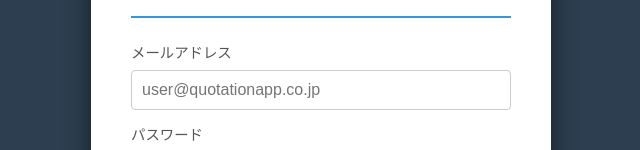
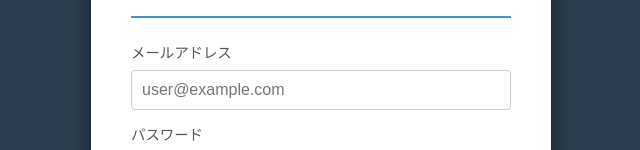
Before and after one commit to gantaro-max/quotation-app, a React (Vite) app in the folder frontend/: page / in a window 1280 px wide. Shown: the part 282-432 px from the top of the page, without its empty margins (319-959 px from the left). Built offline with nearby package versions, Linux system fonts and the light colour scheme.

Commit message:
Anonymize company references

```diff
--- a/frontend/src/components/EditScreen.tsx
+++ b/frontend/src/components/EditScreen.tsx
@@ -654,7 +654,7 @@ export const EditScreen: React.FC<EditScreenProps> = ({isReadOnly, creatorName,
                       </div>
                     </div>
                     <div style={styles.companyInfo}>
-                      見積No: {estimateNo}<br/>日付: {date}<br/><br/><strong>株式会社セイエル</strong><br/>{currentBranchName}<br/>{currentBranchAddress}<br/>TEL: {currentBranchPhone}<br/><div style={{marginTop:'5px', paddingTop:'2px'}}>作成: {currentStaffName}</div>
+                      見積No: {estimateNo}<br/>日付: {date}<br/><br/><strong>株式会社サンプル</strong><br/>{currentBranchName}<br/>{currentBranchAddress}<br/>TEL: {currentBranchPhone}<br/><div style={{marginTop:'5px', paddingTop:'2px'}}>作成: {currentStaffName}</div>
                     </div>
                   </div>
                 </>
--- a/frontend/src/components/LoginPage.tsx
+++ b/frontend/src/components/LoginPage.tsx
@@ -58,7 +58,7 @@ export const LoginPage: React.FC<LoginPageProps> = ({ onLoginSuccess }) => {
             className="loginInput"
             value={email}
             onChange={(e) => setEmail(e.target.value)}
-            placeholder="user@quotationapp.co.jp"
+            placeholder="user@example.com"
             onKeyDown={handleKeyDown}
           />
         </div>
```
Also changed, not shown: 1 other file (tests, documents, lock files or other folders).
